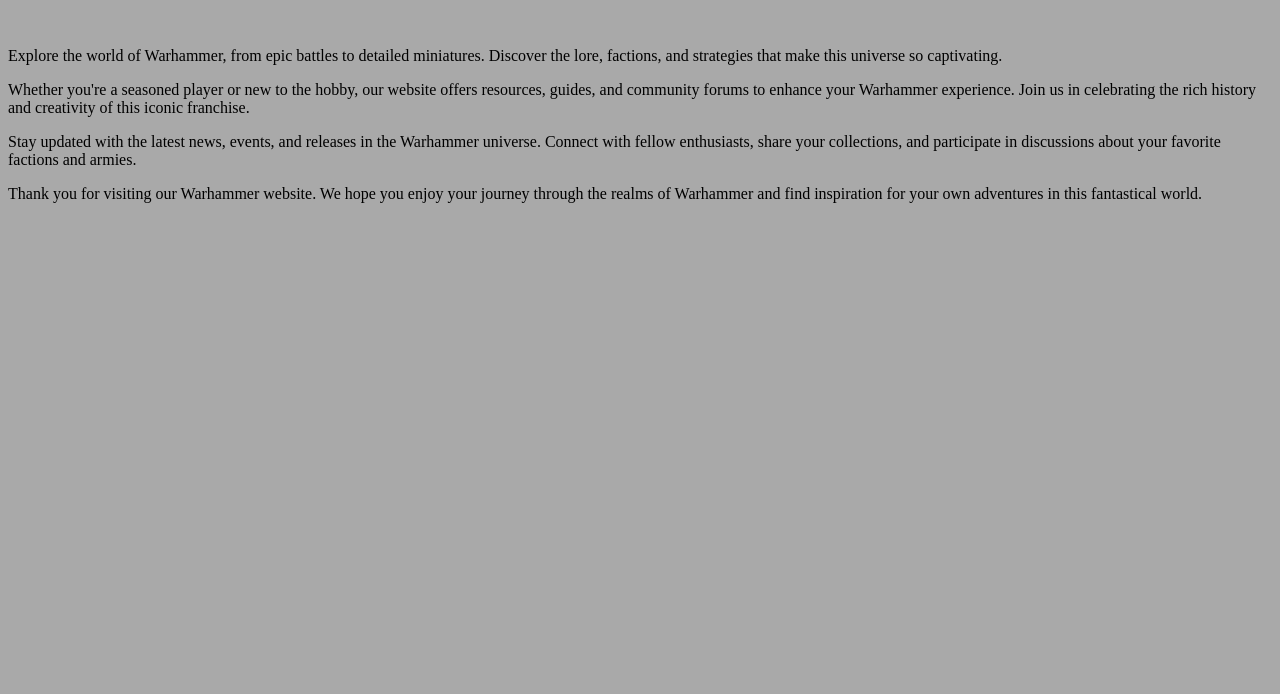
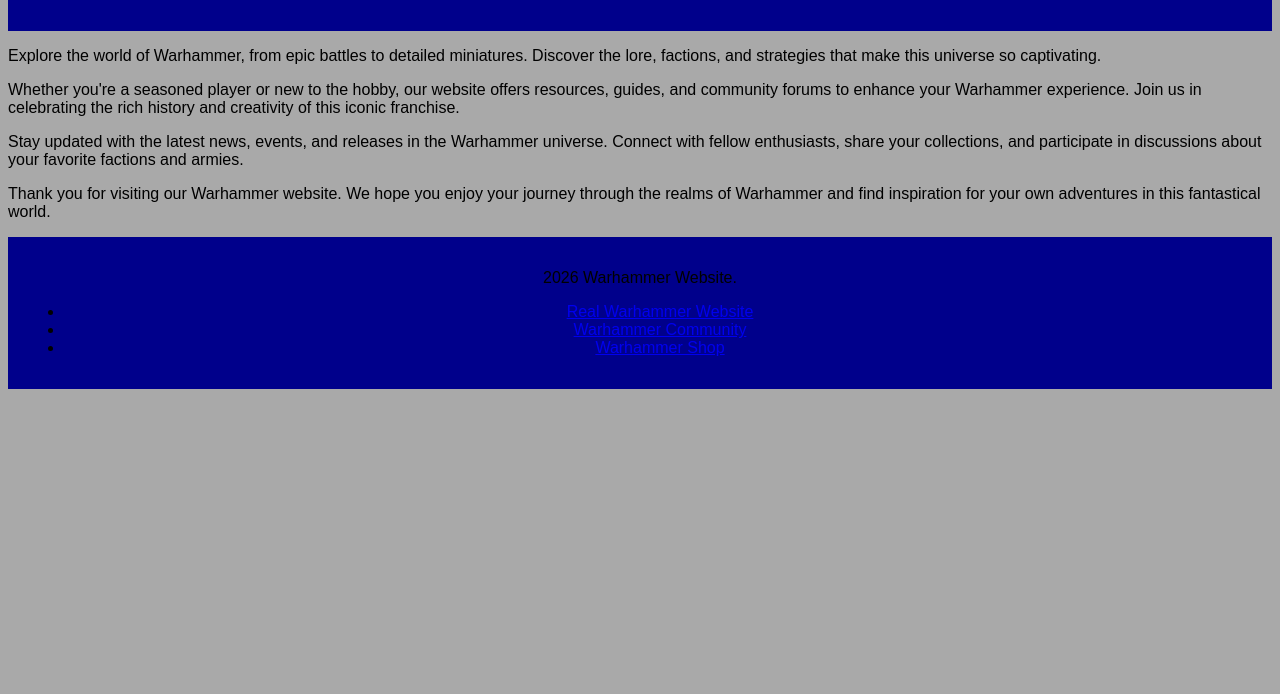
Before and after one commit to Kristjan2008/VefForritun, a plain HTML site: page Index.html in a window 1280 px wide. Shown: the part 106-800 px from the top of the page. Drawn offline with Linux system fonts and the light colour scheme.

Commit message:
added fotter and styling to it

```diff
--- a/Index.html
+++ b/Index.html
@@ -16,5 +16,13 @@
         <p>Stay updated with the latest news, events, and releases in the Warhammer universe. Connect with fellow enthusiasts, share your collections, and participate in discussions about your favorite factions and armies.</p>
         <p>Thank you for visiting our Warhammer website. We hope you enjoy your journey through the realms of Warhammer and find inspiration for your own adventures in this fantastical world.</p>
     </main>
+    <footer>
+        <p>2026 Warhammer Website.</p>
+        <ul>
+            <li><a href="https://www.warhammer.com/en-GB/home">Real Warhammer Website</a></li>
+            <li><a href="https://www.warhammer-community.com/en-gb/">Warhammer Community</a></li>
+            <li><a href="https://www.warhammer.com/en-GB/shop">Warhammer Shop</a></li>
+        </ul>
+    </footer>
 </body>
 </html>
--- a/styles.css
+++ b/styles.css
@@ -1,12 +1,20 @@
-* {
-    background: DarkGray;
+body {
+    font-family: Arial, sans-serif;
+    background-color: Darkgray;
 }
 
 header {
 	margin-inline: auto;
 	padding: 1.5rem;
+    Background: Darkblue;
 }
 
 h1 {
 	line-height: 1.2;
 }
+
+footer {
+    background-color: darkblue;
+    padding: 1rem;
+    text-align: center;
+}
```
